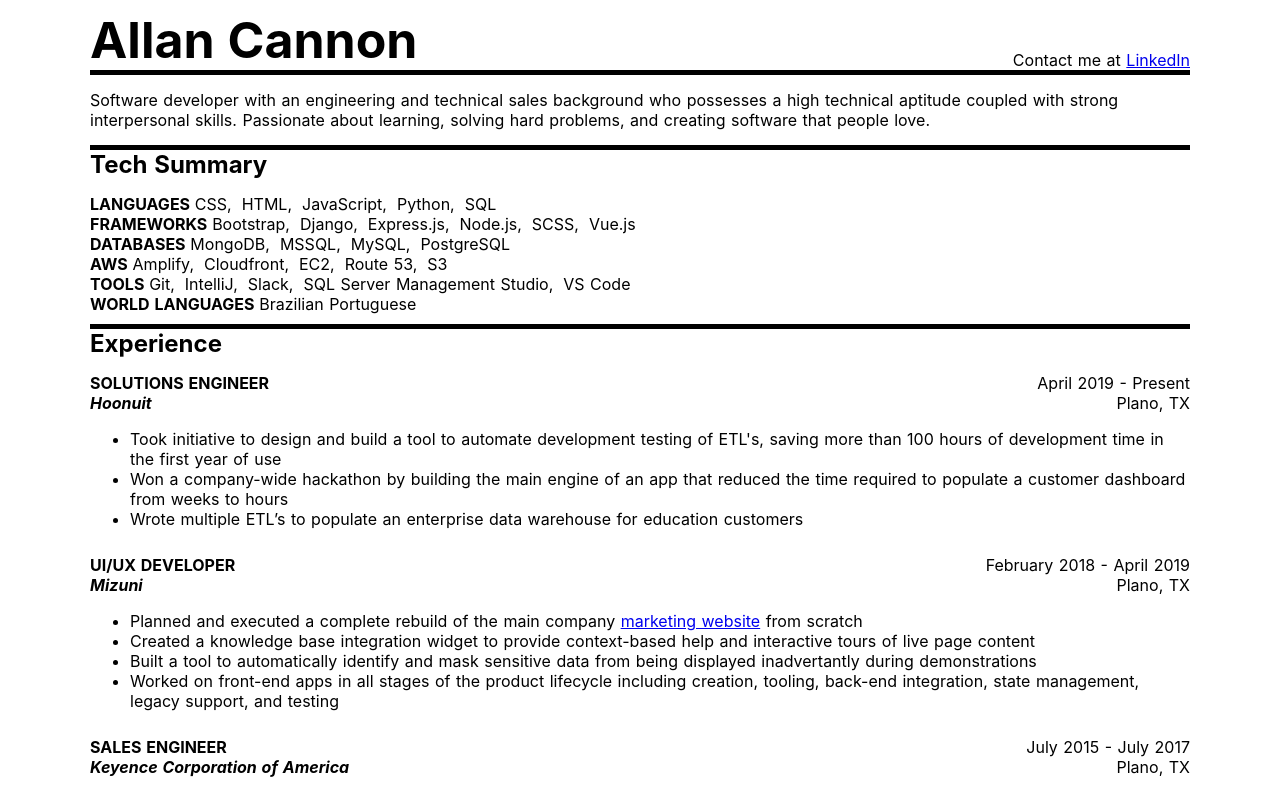
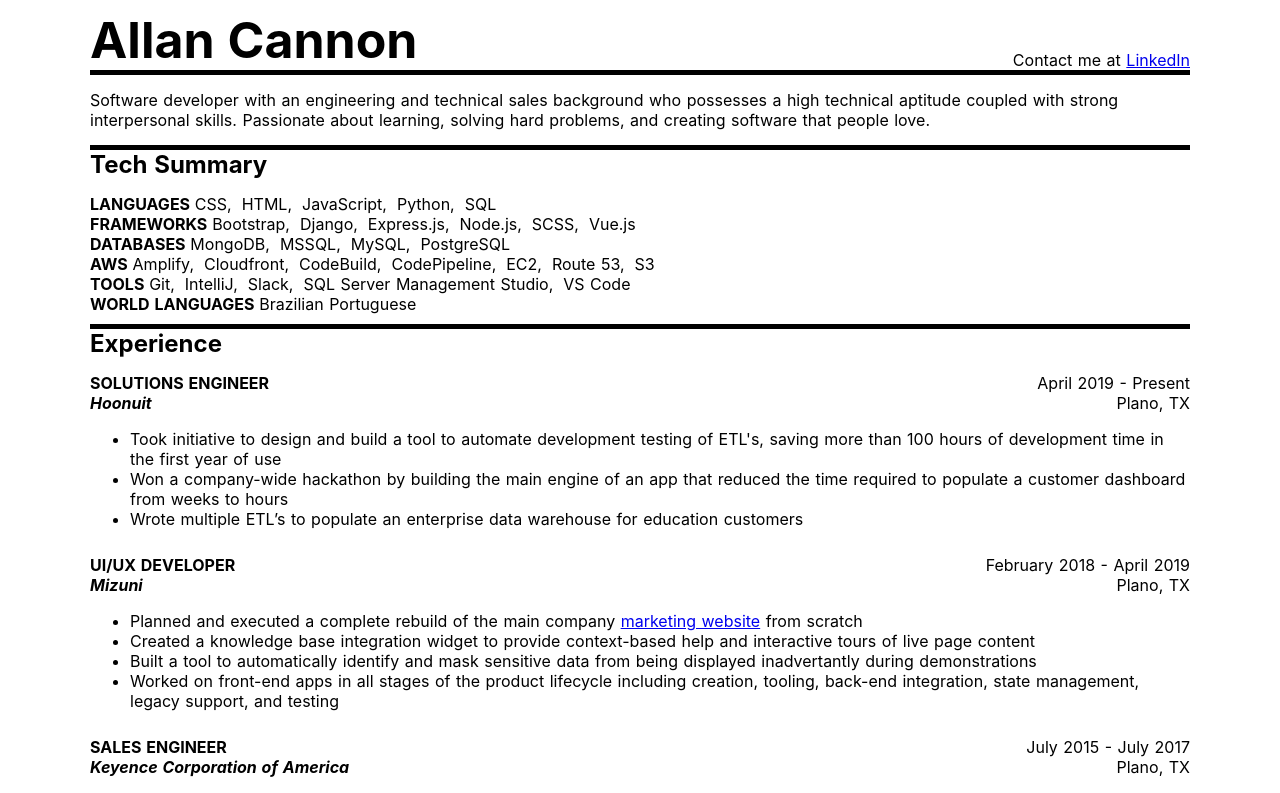
Before and after one commit to acan13/resume, a Nuxt app: page / in a window 1280 px wide. Shown: the top 793 px of the page. Built offline with nearby package versions, Linux system fonts and the light colour scheme.

Commit message:
add aws tech items

```diff
--- a/components/TechSummary/techSummaryItems.js
+++ b/components/TechSummary/techSummaryItems.js
@@ -116,4 +116,12 @@
         name: 'MySQL',
         category: TECH_ITEM_CATEGORIES.DATABASES,
     }),
+    new TechSummaryItem({
+        name: 'CodeBuild',
+        category: TECH_ITEM_CATEGORIES.AWS,
+    }),
+    new TechSummaryItem({
+        name: 'CodePipeline',
+        category: TECH_ITEM_CATEGORIES.AWS,
+    }),
 ];
```
